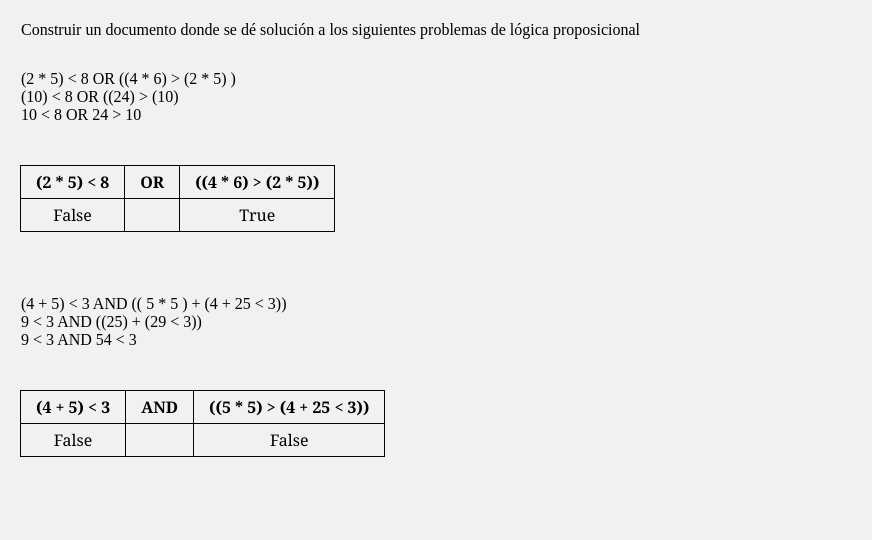
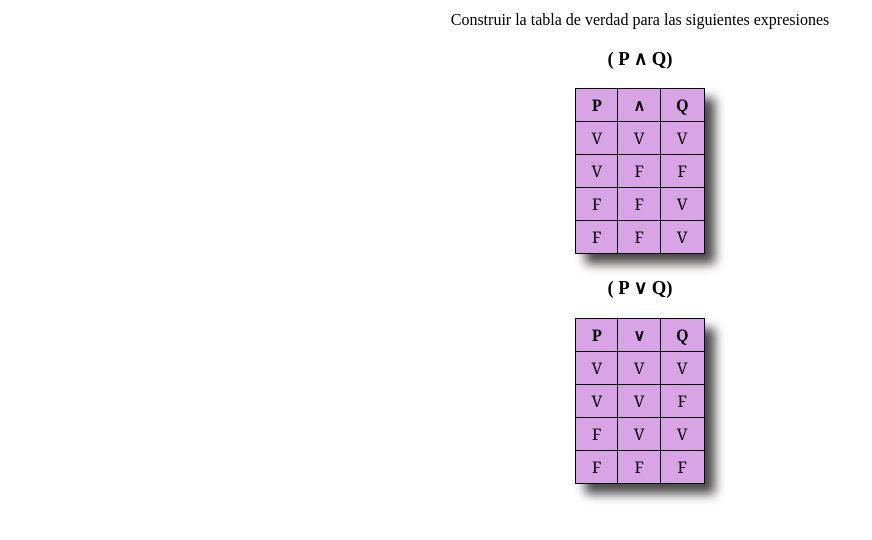
Before and after one commit to YennyMarcelaMarquezCorreaADSO/Guia-de-aprendizaje, a plain HTML site: page Evidencias, Taller 1/index.html in a window 1280 px wide. Shown: the whole page, without its empty margins (0-872 px from the left). Drawn offline with Linux system fonts and the light colour scheme.

Commit message:
Evidencia 2, Taler 1

```diff
--- a/Evidencias, Taller 1/index.html
+++ b/Evidencias, Taller 1/index.html
@@ -6,50 +6,72 @@
     <meta name="viewport" content="width=device-width, initial-scale=1.0">
     <title>Document</title>
     <link rel="stylesheet" href="style.css">
+    <script src="main.js"></script>
 </head>
 <body>
 
-    <p>Construir un documento donde se dé solución a los siguientes problemas de lógica proposicional</p>
+    <p>Construir la tabla de verdad para las siguientes expresiones </p>
 
-    <p>
-        (2 * 5) < 8 OR ((4 * 6) > (2 * 5) ) <br>
-            (10) < 8 OR ((24) > (10) <br>
-                10 < 8 OR 24 > 10 <br>
-    </p>
+    <h3> ( P ∧ Q) </h3>
+
     <table>
         <tr>
-            <th> (2 * 5) < 8 </th>
-            <th> OR </th>
-            <th>((4 * 6) > (2 * 5))</th>
+            <th> P </th>
+            <th> ∧ </th>
+            <th> Q </th>
         </tr>
         <tr>
-            <td>False</td>
-            <td></td>
-            <td>True</td>
+            <td>V</td>
+            <td>V</td>
+            <td>V</td>
+        </tr>
+        <tr>
+            <td>V</td>
+            <td>F</td>
+            <td>F</td>
+        </tr>
+        <tr>
+            <td>F</td>
+            <td>F</td>
+            <td>V</td>
+        </tr>
+        <tr>
+            <td>F</td>
+            <td>F</td>
+            <td>V</td>
         </tr>
     </table>
 
-    <br>
-    <br>
-    <p>
-        (4 + 5) < 3 AND (( 5 * 5 ) + (4 + 25 < 3)) <br>
-            9 < 3 AND ((25) + (29 < 3)) <br>
-            9 < 3 AND  54 < 3
-    </p>
+
+    <h3> ( P ∨ Q)</h3>
     <table>
         <tr>
-            <th> (4 + 5) < 3  </th>
-            <th> AND </th>
-            <th>((5 * 5) > (4 + 25 < 3))</th>
+            <th>P</th>
+            <th>∨</th>
+            <th>Q</th>
         </tr>
         <tr>
-            <td>False</td>
-            <td></td>
-            <td>False</td>
+            <td>V</td>
+            <td>V</td>
+            <td>V</td>
+        </tr>
+        <tr>
+            <td>V</td>
+            <td>V</td>
+            <td>F</td>
+        </tr>
+        <tr>
+            <td>F</td>
+            <td>V</td>
+            <td>V</td>
+        </tr>
+        <tr>
+            <td>F</td>
+            <td>F</td>
+            <td>F</td>
         </tr>
     </table>
-</body>
-</html>
+
 
 
 
--- a/Evidencias, Taller 1/style.css
+++ b/Evidencias, Taller 1/style.css
@@ -6,26 +6,27 @@ h1 {
 body {
     margin: 0%;
     height: 619px;
-    background-color: rgb(240, 241, 243);
+    text-align: center;
 }
 
 table {
     font-family: georgia;
     display: inline-block;
-    margin: 20px;
     border-collapse: collapse;
-    width: 500px;
+    background-color: rgb(216, 164, 230);
+    box-shadow:  10px 10px 10px  rgb(77, 74, 74) ;
 }
 
 td, th {
-    border: 1px solid #030303;
+    border: 1px solid ;
     text-align: center;
     padding: 5px 15px ;
+
+
 }
 
 
 p {
-    padding: 10px;
     box-sizing: border-box;
     margin: 11px;
 }
```
